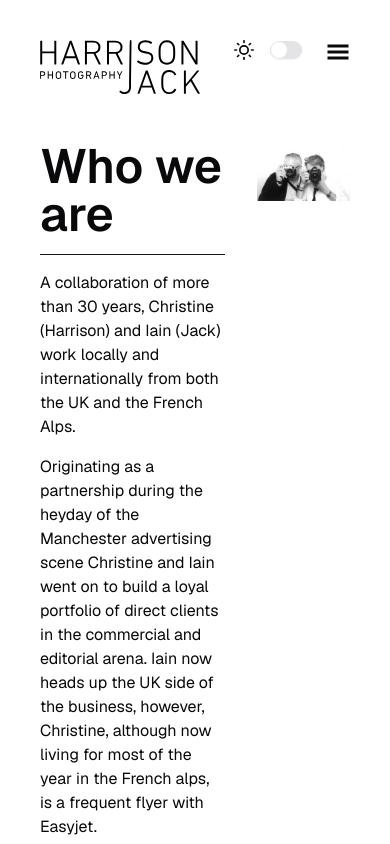
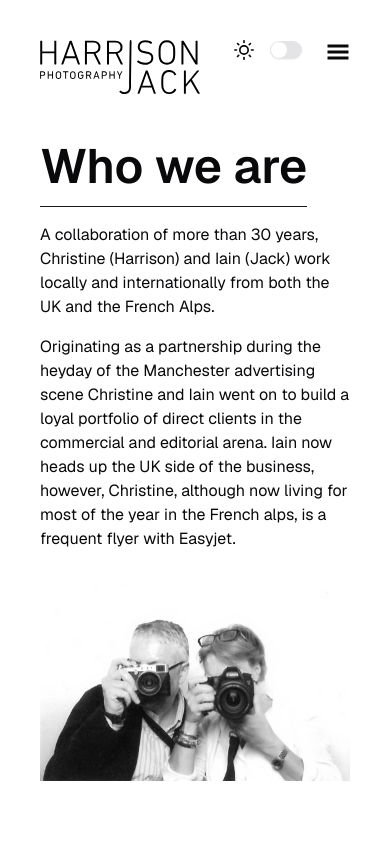
Before and after one commit to SmackSmash/next-hj, a Next.js app: page /about in a window 390 px wide. Shown: the top 844 px of the page. Built offline with nearby package versions, Linux system fonts and the light colour scheme.

Commit message:
Responsive design

```diff
--- a/src/app/(site)/about/page.tsx
+++ b/src/app/(site)/about/page.tsx
@@ -5,8 +5,8 @@ export default function AboutPage() {
   return (
     <>
       <div className='flex flex-grow flex-col justify-center'>
-        <div className='mx-auto flex max-w-2xl gap-8'>
-          <div className='w-2/3'>
+        <div className='mx-auto flex max-w-2xl flex-col gap-8 md:flex-row'>
+          <div className='md:w-2/3'>
             <h1 className='mb-4 max-w-fit border-b-1 border-zinc-900 pb-4 text-5xl font-semibold dark:border-zinc-50'>
               Who we are
             </h1>
@@ -22,7 +22,7 @@ export default function AboutPage() {
               frequent flyer with Easyjet.
             </p>
           </div>
-          <div className='w-1/3'>
+          <div className='md:w-1/3'>
             <Image src={aboutImage} alt='A photo of Chris Harrison and Iain Jack' />
           </div>
         </div>
--- a/src/app/(site)/contact/page.tsx
+++ b/src/app/(site)/contact/page.tsx
@@ -3,7 +3,7 @@ import ContactForm from '@/components/contact-form';
 export default function ContactPage() {
   return (
     <div className='flex flex-grow flex-col justify-center'>
-      <div className='mx-auto flex max-w-2xl gap-8'>
+      <div className='mx-auto flex max-w-2xl flex-col gap-8 md:flex-row'>
         <div>
           <h1 className='mb-4 max-w-fit border-b-1 border-zinc-900 pb-4 text-5xl font-semibold dark:border-zinc-50'>
             Get in touch
```
